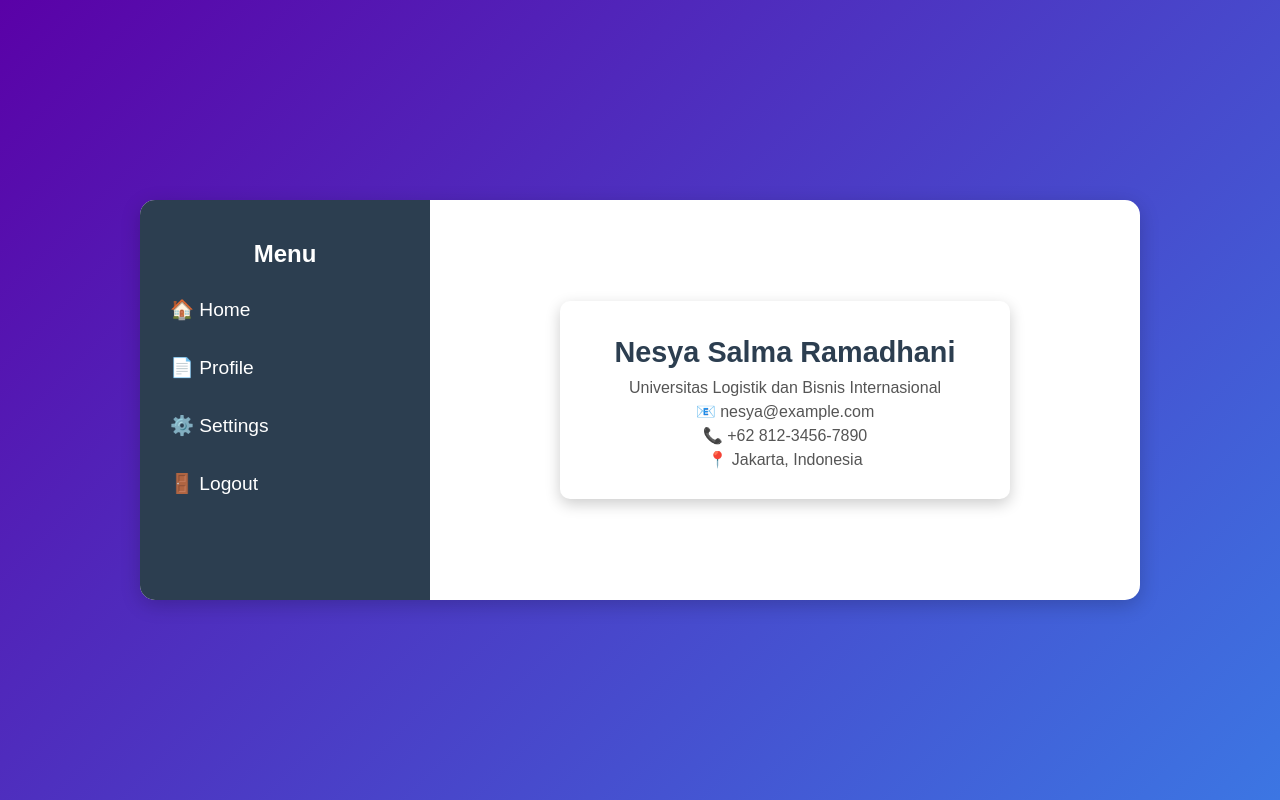
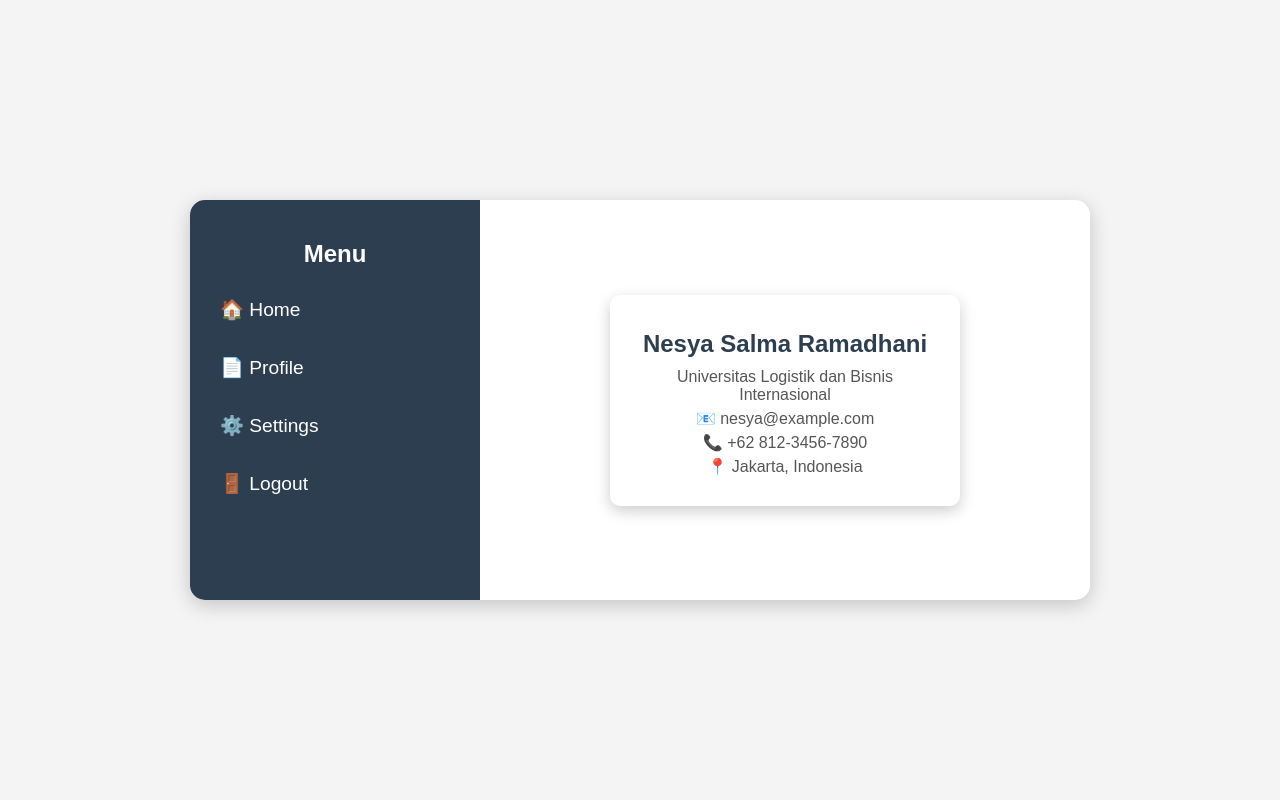
Before and after one commit to Team-Informatika/714230028, a plain HTML site: page index.html in a window 1280 px wide. Drawn offline with Linux system fonts and the light colour scheme.

Commit message:
Ganti lagi

```diff
--- a/styles.css
+++ b/styles.css
@@ -4,14 +4,14 @@ body {
     align-items: center;
     height: 100vh;
     font-family: 'Arial', sans-serif;
-    background: linear-gradient(135deg, #5A01A7, #3C76E3);
+    background-color: #f4f4f4;
     margin: 0;
 }
 
 .dashboard {
     display: flex;
     width: 80%;
-    max-width: 1000px; /* Lebarkan agar lebih proporsional */
+    max-width: 900px;
     height: 400px;
     background: white;
     border-radius: 15px;
@@ -70,11 +70,9 @@ body {
     border-radius: 10px;
     box-shadow: 0px 5px 15px rgba(0, 0, 0, 0.2);
     text-align: center;
-    width: 400px; /* Lebarkan kartu */
-    max-width: 90%;
+    width: 300px;
 }
 
-/* Foto Profil */
 .profile-img {
     width: 120px;
     height: 120px;
@@ -84,16 +82,18 @@ body {
     margin-bottom: 15px;
 }
 
-/* Nama */
 .info h2 {
     margin: 10px 0;
-    font-size: 1.8em; /* Ukuran lebih besar */
+    font-size: 1.5em;
     color: #2c3e50;
-    word-wrap: break-word;
-    overflow-wrap: break-word;
 }
 
-/* Info lainnya */
+.job {
+    font-size: 1.2em;
+    color: #7f8c8d;
+    font-style: italic;
+}
+
 .info p {
     margin: 5px 0;
     color: #555;
```
Also changed, not shown: index.html (+1 -0 lines).
